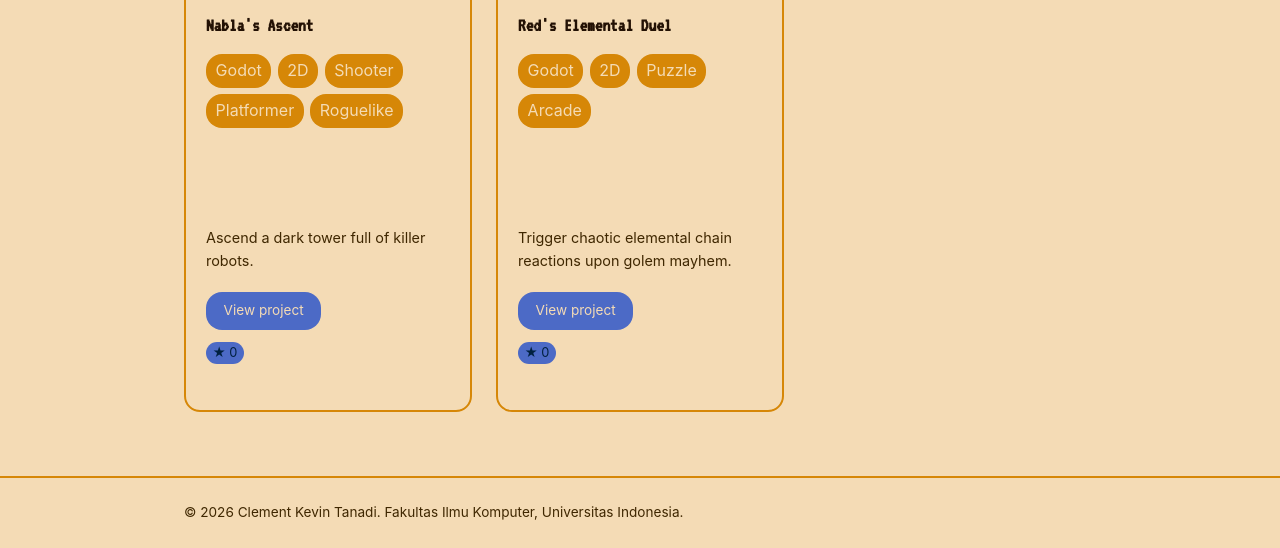
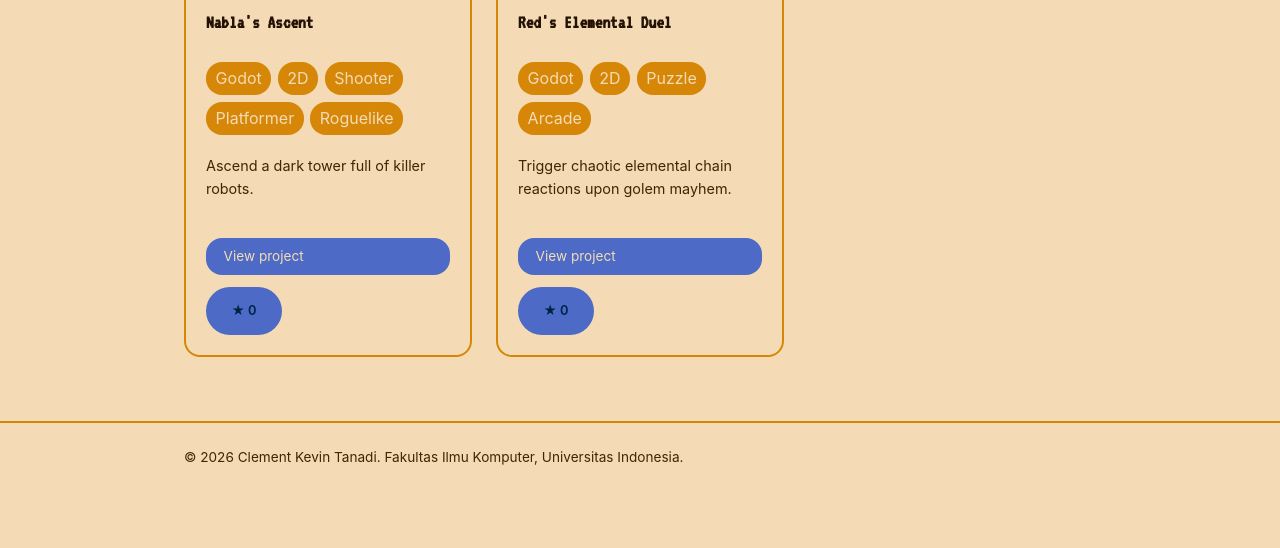
Before and after one commit to Wuskevo/myportofolio, a Django app: page /projects/ in a window 1280 px wide. Shown: the part 608-1156 px from the top of the page. After the commit the page ends 1073 px from the top, so only its background shows below. Run offline with Django 5.2, Linux system fonts and the light colour scheme; data comes from the database, SQL or seed files in the repository; data that the repository does not hold is empty.

Commit message:
feat(templates, style, test): refined layout and visuals
- Standardize project and experience card actions; reserve space for missing credential verification links.
- Comment out obsolete server-rendered project markup and unused star/delete partials.
- Include required started_at values in experience update and AJAX-create test payloads.

```diff
--- a/static/css/base.css
+++ b/static/css/base.css
@@ -270,6 +270,64 @@ h3 {
     color: var(--paper);
 }
 
+.card-action-footer {
+    display: grid;
+    gap: var(--space-md);
+    width: 100%;
+    margin-top: auto;
+}
+
+.card-action-view {
+    display: flex;
+    align-items: center;
+    justify-content: center;
+    gap: var(--space-xs);
+    width: 100%;
+    min-height: var(--form-control-height);
+    box-sizing: border-box;
+    text-align: center;
+}
+
+.card-action-controls {
+    display: grid;
+    grid-template-columns: repeat(2, minmax(0, 1fr));
+    align-items: stretch;
+    gap: var(--space-sm);
+    width: 100%;
+}
+
+.card-action-controls>* {
+    min-width: 0;
+    margin: 0;
+}
+
+.card-action-controls form {
+    display: grid;
+}
+
+.card-action-controls .button,
+.card-action-view,
+.card-action-controls .star-count-guest {
+    display: flex;
+    align-items: center;
+    justify-content: center;
+    width: 100%;
+    min-height: var(--form-control-height);
+    box-sizing: border-box;
+    padding: var(--space-sm) var(--space-xs);
+    text-align: center;
+    overflow-wrap: anywhere;
+    font-weight: 600;
+}
+
+.card-action-note {
+    display: flex;
+    align-items: center;
+    min-height: var(--form-control-height);
+    color: var(--text-muted);
+    font-size: var(--font-sm);
+}
+
 /* User Nav */
 
 .nav-user {
--- a/static/css/listings.css
+++ b/static/css/listings.css
@@ -277,15 +277,15 @@
     margin-top: var(--space-lg);
 }
 
-.experience-card-actions {
-    margin-top: auto;
+.experience-card .card-action-controls {
+    grid-template-columns: repeat(3, minmax(0, 1fr));
 }
 
 .item-actions {
     display: flex;
     align-items: center;
-    flex-wrap: wrap;
-    gap: var(--space-xl);
+    align-self: center;
+    gap: var(--space-md);
     min-height: 3rem;
     margin-top: var(--space-lg);
 }
--- a/static/css/project-cards.css
+++ b/static/css/project-cards.css
@@ -35,11 +35,26 @@
 .project-card h2,
 .project-card h3 {
     font-size: var(--font-lg);
+    line-height: 1.2;
+    min-height: 5em;
+}
+
+.project-card h2 {
+    min-height: 2em;
 }
 
 .project-card p {
     color: var(--text-muted);
     font-size: var(--font-sm2);
+}
+
+.project-card>p {
+    min-height: 5em;
+}
+
+.project-card .card-action-controls {
+    grid-template-columns: repeat(3, minmax(0, 1fr));
+    margin-top: auto;
 }
 
 .project-image {
@@ -61,7 +76,7 @@
     display: flex;
     flex-wrap: wrap;
     align-content: flex-start;
-	min-height: 10rem;
+    min-height: 5rem;
     gap: var(--space-xs);
 }
 
@@ -75,13 +90,7 @@
 }
 
 .project-link {
-	display: inline-flex;
-	align-items: center;
-	gap: var(--space-xs);
-	align-self: flex-start;
-	margin-top: var(--space-sm);
     font-size: var(--font-sm);
-	font-weight: 400;
     text-decoration: none;
     color: var(--paper);
     background-color: var(--accent);
@@ -98,37 +107,3 @@
     font-size: var(--font-lg);
     color: var(--paper);
 }
-
-/*.project-link:hover ion-icon {
-	color: var(--paper);
-}*/
-
-.project-card-actions {
-	flex-direction: column;
-	align-items: flex-start;
-	margin-top: auto;
-	min-height: 3rem;
-}
-
-.project-card-actions>.star-form,
-.project-card-actions>div {
-	width: 100%;
-}
-
-.project-card-actions>div {
-	display: grid;
-	gap: var(--space-sm);
-}
-
-.project-card-actions>div>form {
-	width: 100%;
-}
-
-.project-card-actions .button {
-	display: flex;
-	align-items: center;
-	justify-content: center;
-	width: 100%;
-	min-height: 3rem;
-	text-align: center;
-}
--- a/templates/components/credentials_delete_modal.html
+++ b/templates/components/credentials_delete_modal.html
@@ -2,7 +2,7 @@
         class="button button-danger"
         popovertarget="delete-credential-{{ credential.id }}"
         aria-label="Remove {{ credential.title }}"
-        title="Remove credential">Remove Credential</button>
+        title="Remove credential">Delete</button>
 <div id="delete-credential-{{ credential.id }}"
      class="delete-modal"
      popover="auto"
--- a/templates/components/experience_star.html
+++ b/templates/components/experience_star.html
@@ -1,3 +1,5 @@
+{% comment %}
+Unused legacy partial. Experience cards and star controls are rendered by experiences.html JavaScript.
 {% if user.is_authenticated %}
     <form method="post"
           action="{% url 'main:toggle_experience_star' experience.id %}"
@@ -7,10 +9,10 @@
                 class="button button-star{% if user in experience.starred_by.all %} is-starred{% endif %}"
                 title="{% if experience.starred_by.all %}Starred by {{ experience.starred_by.all|join:', ' }}{% else %}Be the first to star{% endif %}">
             <span aria-hidden="true">★</span>
-            {% if user in experience.starred_by.all %}Unstar{% else %}Star{% endif %}
             <span class="star-count">{{ experience.starred_by.count }}</span>
         </button>
     </form>
 {% else %}
     <span class="star-count star-count-guest" aria-label="Star count">★ {{ experience.starred_by.count }}</span>
 {% endif %}
+{% endcomment %}
--- a/templates/components/experiences_delete_modal.html
+++ b/templates/components/experiences_delete_modal.html
@@ -1,8 +1,10 @@
+{% comment %}
+Unused legacy partial. Experience card delete actions are rendered by experiences.html JavaScript.
 <button type="button"
         class="button button-danger"
         popovertarget="delete-experience-{{ experience.id }}"
         aria-label="Remove {{ experience.title }}"
-        title="Remove experience">Remove Experience</button>
+        title="Remove experience">Remove</button>
 <div id="delete-experience-{{ experience.id }}"
      class="delete-modal"
      popover="auto"
@@ -38,3 +40,4 @@
         </div>
     </div>
 </div>
+{% endcomment %}
--- a/templates/components/project_star.html
+++ b/templates/components/project_star.html
@@ -1,3 +1,5 @@
+{% comment %}
+Unused legacy partial. Project cards and star controls are rendered by projects.html JavaScript.
 {% if user.is_authenticated %}
     <form method="post"
           action="{% url 'main:toggle_project_star' project.id %}"
@@ -7,10 +9,10 @@
                 class="button button-star{% if user in project.starred_by.all %} is-starred{% endif %}"
                 title="{% if project.starred_by.all %}Starred by {{ project.starred_by.all|join:', ' }}{% else %}Be the first to star{% endif %}">
             <span aria-hidden="true">★</span>
-            {% if user in project.starred_by.all %}Unstar{% else %}Star{% endif %}
             <span class="star-count">{{ project.starred_by.count }}</span>
         </button>
     </form>
 {% else %}
     <span class="star-count star-count-guest" aria-label="Star count">★ {{ project.starred_by.count }}</span>
 {% endif %}
+{% endcomment %}
--- a/templates/components/projects_delete_modal.html
+++ b/templates/components/projects_delete_modal.html
@@ -1,8 +1,10 @@
+{% comment %}
+Unused legacy partial. Project card delete actions are rendered by projects.html JavaScript.
 <button type="button"
         class="button button-danger"
         popovertarget="delete-project-{{ project.id }}"
         aria-label="Remove {{ project.title }}"
-        title="Remove project">Remove Project</button>
+        title="Remove project">Remove</button>
 <div id="delete-project-{{ project.id }}"
      class="delete-modal"
      popover="auto"
@@ -37,3 +39,4 @@
         </div>
     </div>
 </div>
+{% endcomment %}
--- a/templates/projects.html
+++ b/templates/projects.html
@@ -52,11 +52,14 @@
                 </div>
                 <!-- Project Grid -->
                 <div id="grid" class="project-grid hide">
-                    <!--{% for project in project_list %}
+                    {% comment %}
+                    Obsolete server-rendered cards; projects.html builds these in JavaScript.
+                    {% for project in project_list %}
                         {% include "components/project_card.html" with project=project heading_level="h2" show_actions=True %}
                     {% empty %}
                         <p class="empty-state">No Projects added yet.</p>
-                    {% endfor %}-->
+                    {% endfor %}
+                    {% endcomment %}
                 </div>
             </div>
         </section>
@@ -146,7 +149,7 @@
             .replace('00000000-0000-0000-0000-000000000000', projectId);
 
         const actions = document.createElement('div');
-        actions.className = 'item-actions project-card-actions';
+        actions.className = 'card-action-controls project-card-actions';
 
         if (IS_AUTHENTICATED) {
             const starForm = document.createElement('form');
@@ -167,7 +170,7 @@
                 ? `Starred by ${project.starred_by_names}`
                 : 'Be the first to star';
             starButton.appendChild(document.createTextNode('★ '));
-            starButton.appendChild(document.createTextNode(project.is_starred ? 'Unstar' : 'Star'));
+            // starButton.appendChild(document.createTextNode(project.is_starred ? 'Unstar' : 'Star'));
 
             const starCount = document.createElement('span');
             starCount.className = 'star-count';
@@ -183,13 +186,13 @@
             actions.appendChild(starCount);
         }
 
-        const managementActions = document.createElement('div');
+        // const managementActions = document.createElement('div');
         if (IS_SUPERUSER || IS_EDITOR) {
             const editLink = document.createElement('a');
             editLink.href = editUrl;
             editLink.className = 'button button-secondary';
-            editLink.textContent = 'Edit Project';
-            managementActions.appendChild(editLink);
+            editLink.textContent = 'Update';
+            actions.appendChild(editLink);
         }
 
         if (IS_SUPERUSER) {
@@ -213,10 +216,10 @@
                 }
             });
             deleteForm.appendChild(deleteButton);
-            managementActions.appendChild(deleteForm);
+            actions.appendChild(deleteForm);
         }
 
-        actions.appendChild(managementActions);
+        // actions.appendChild(managementActions);
         articleElement.appendChild(actions);
         return articleElement;
     }
```
Also changed, not shown: main/tests/test_credentials.py (+7 -8 lines), main/tests/test_experiences.py (+2 -0 lines), static/css/credentials.css (+6 -11 lines), templates/components/credential_category.html (+7 -4 lines), templates/components/project_card.html (+7 -4 lines), templates/experiences.html (+10 -9 lines). Lines whose indentation alone changed are shown as unchanged.
